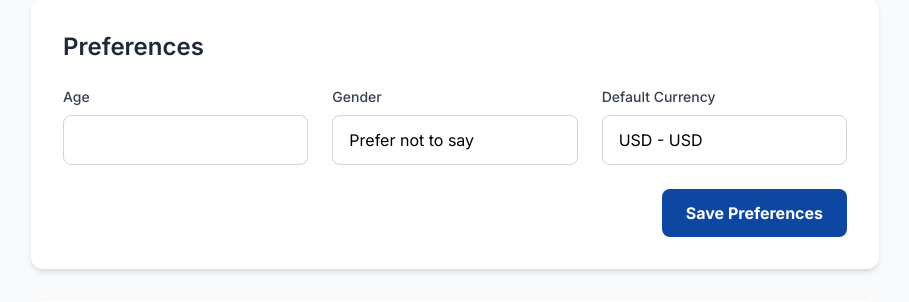
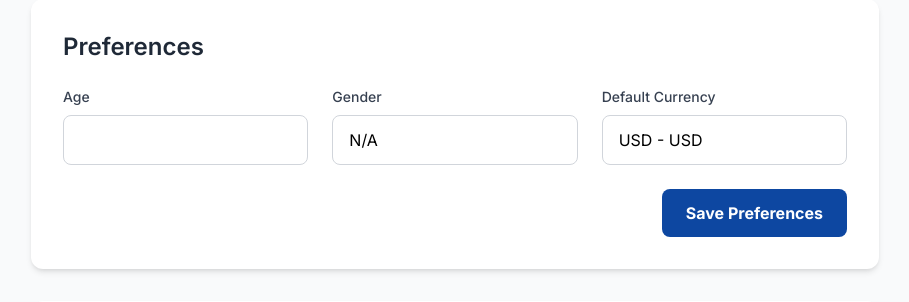
Before and after one commit to GReturn/Takapi, a Django app: template apps/user/templates/user-profile.html in a window 1280 px wide. Shown: the part 593-895 px from the top of the page, without its empty margins (185-1094 px from the left). Run offline with Django 5.2, Linux system fonts and the light colour scheme; the template is opened without the code that fills it: values that come from a table or form of the project are taken from there, others are empty; tables that the repository leaves empty hold one stand-in row (values such as "Sample post"); some libraries are stand-ins or nearby versions.

Commit message:
changed gender default to "N/A"

```diff
--- a/apps/user/templates/user-profile.html
+++ b/apps/user/templates/user-profile.html
@@ -120,7 +120,7 @@
                         <label for="gender" class="block text-gray-700 text-sm font-medium mb-2">Gender</label>
                         <select id="gender" name="gender"
                             class="w-full px-4 py-3 border border-gray-300 rounded-lg focus:outline-none focus:ring-2 focus:ring-takapi-blue-light bg-white appearance-none">
-                            <option value="Prefer not to say" {% if user.gender == "Prefer not to say" %}selected{% endif %}>Prefer not to say</option>
+                            <option value="Prefer not to say" {% if user.gender == "Prefer not to say" %}selected{% endif %}>N/A</option>
                             <option value="Male" {% if user.gender == "Male" %}selected{% endif %}>Male</option>
                             <option value="Female" {% if user.gender == "Female" %}selected{% endif %}>Female</option>
                             <option value="Non-binary" {% if user.gender == "Non-binary" %}selected{% endif %}>Non-binary</option>
```
